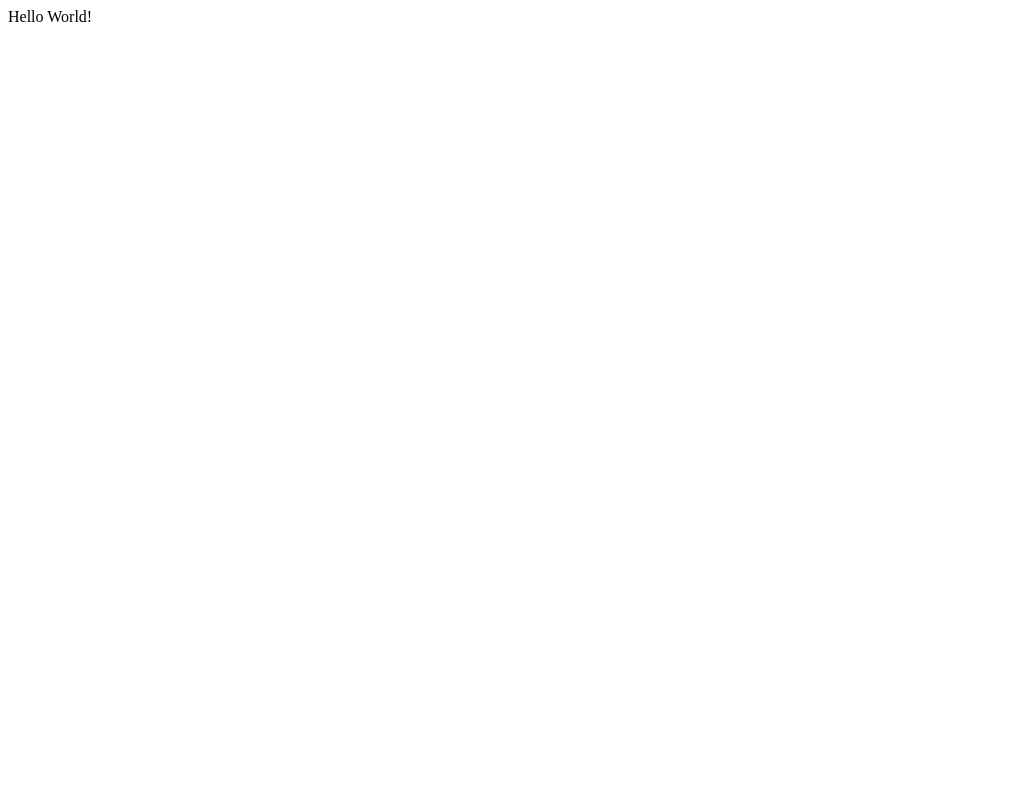
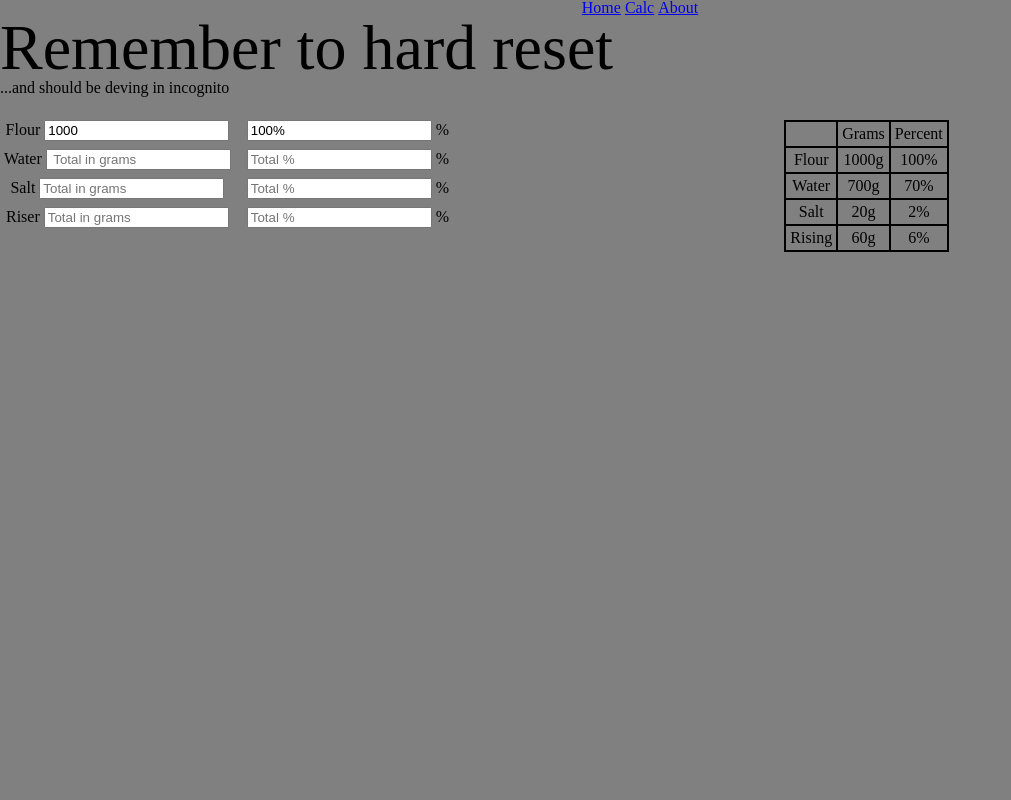
Before and after one commit to 301-CF/Bread-Ahead, a Flask app: page / in a window 1280 px wide. Before the commit the part shown is almost empty. Shown: the whole page, without its empty margins (0-1011 px from the left). Run offline with Flask 2, Linux system fonts and the light colour scheme.

Commit message:
Laying out HTML and styling. JS calc math needs implemented

```diff
--- a/app.py
+++ b/app.py
@@ -4,14 +4,10 @@ app = Flask(__name__, template_folder='template')
 
 
 @app.route('/')
-def hello_world():
-    return 'Hello World!'
-
-
 @app.route('/home')
 def home():
     return render_template('home.html')
 
 
 if __name__ == '__main__':
-    app.run(debug=True)
+    app.run(debug=True, host='0.0.0.0')
--- a/static/style/main.css
+++ b/static/style/main.css
@@ -1,3 +1,41 @@
 html {
     background: grey;
 }
+
+form {
+    text-align: center;
+    padding: 4px;
+}
+
+input {
+    margin: 4px;
+}
+
+td, th {
+    padding: .25em;
+    margin: 1em;
+    border: solid 2px black;
+    text-align: center;
+}
+
+table {
+    margin: 0.5em auto;
+}
+
+#grams {
+    border-style: dashed;
+    float:left;
+}
+#percent {
+    float: left;
+}
+
+#remember {
+    font-size: 4em;
+}
+nav {
+    text-align: center;
+}
+li {
+    display: inline-block;
+}
--- a/template/home.html
+++ b/template/home.html
@@ -1,9 +1,51 @@
 {% extends "layout.html" %}
 {% block content %}
 
-<h1> The Calculations of BREAD </h1>
-<p> Updated!</p>
+<h1 id="remember">Remember to hard reset</h1>...and should be deving in incognito
+<br><br>
 
-Remember to hard reset...and should be deving in incognito
+<form id="grams">
+  Flour<input type="number" readonly value="1000"><br>
+  Water<input type="number" min="0" name="quantity" placeholder=" Total in grams"><br>
+  Salt<input type="number" min="0" name="quantity" placeholder="Total in grams"><br>
+  Riser<input type="number" min="0" name="quantity" placeholder="Total in grams">
+</form>
+<form id="percent">
+  <input type="text" readonly value="100%">%<br>
+  <input type="number" min="0" name="quantity" placeholder="Total %">%<br>
+  <input type="number" min="0" name="quantity" placeholder="Total %">%<br>
+  <input type="number" min="0" name="quantity" placeholder="Total %">%
+</form>
+
+<table>
+  <tr>
+    <td></td>
+    <td>Grams</td>
+    <td>Percent</td>
+  </tr>
+  <tr>
+    <td>Flour</td>
+    <td>1000g</td>
+    <td>100%</td>
+  </tr>
+
+  <tr>
+    <td>Water</td>
+    <td>700g</td>
+    <td>70%</td>
+  </tr>
+
+  <tr>
+    <td>Salt</td>
+    <td>20g</td>
+    <td>2%</td>
+  </tr>
+
+  <tr>
+    <td>Rising</td>
+    <td>60g</td>
+    <td>6%</td>
+  </tr>
+</table>
 
 {% endblock %}
--- a/template/layout.html
+++ b/template/layout.html
@@ -5,12 +5,20 @@
     <meta name="viewport" content="width=device-width, initial-scale=1.0">
     <meta http-equiv="X-UA-Compatible" content="ie=edge">
 
+
     <link rel="stylesheet" href="../static/style/reset.css">
     <link rel="stylesheet" href="../static/style/main.css">
   </head>
+  <nav>
+    <ul>
+      <li> <a href="#">Home</a> </li>
+      <li> <a href="#">Calc</a> </li>
+      <li> <a href="#">About</a> </li>
+  </nav>
   <body>
 
 	{% block content %} {% endblock %}
 
 	</body>
+
 </html>
```
Also changed, not shown: static/calc.js (added, +14 -0 lines), README.md, static/style/calc.css (added).
